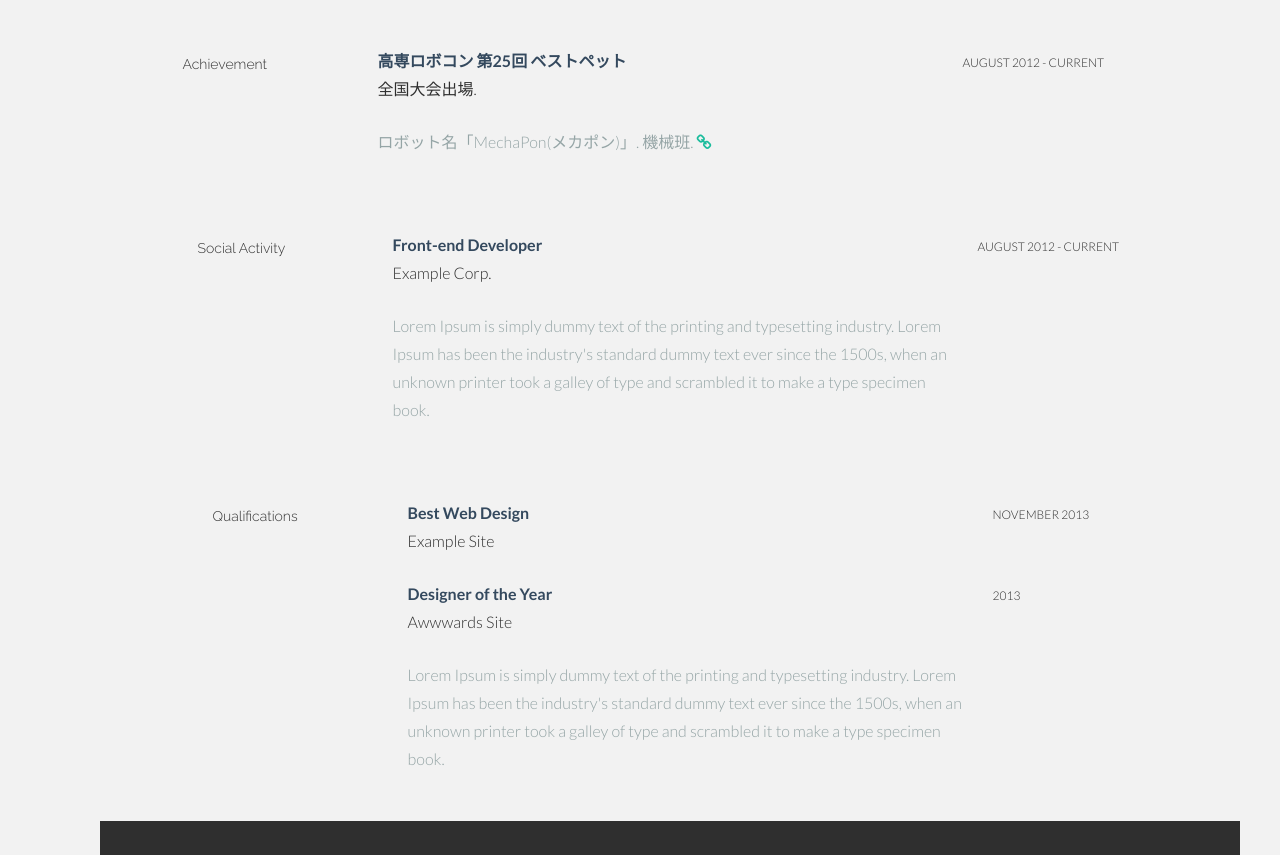
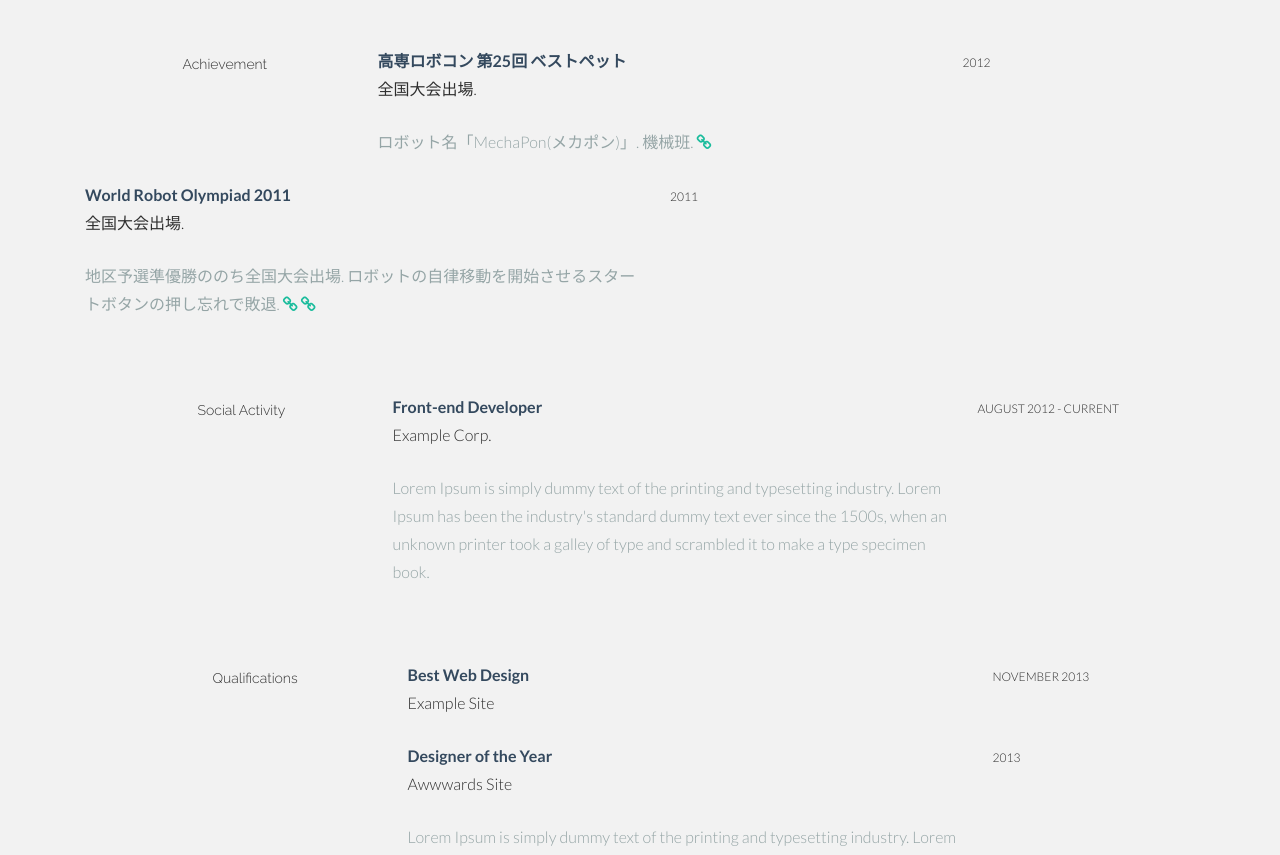
Before and after one commit to MikamiTetsuro365/MikamiTetsuro365.githib.io, a plain HTML site: page index.html in a window 1280 px wide. Shown: the part 2170-3025 px from the top of the page. Drawn offline with Linux system fonts and the light colour scheme.

Commit message:
first commit

```diff
--- a/index.html
+++ b/index.html
@@ -238,7 +238,20 @@
       </div>
       <div class="col-lg-3">
         <p>
-          <sm>AUGUST 2012 - CURRENT</sm>
+          <sm>2012</sm>
+        </p>
+      </div>
+      <div class="col-lg-6">
+        <p>
+          <t>World Robot Olympiad 2011</t><br/> 全国大会出場. <br/>
+        </p>
+        <p>
+          <more>地区予選準優勝ののち全国大会出場.&nbsp;ロボットの自律移動を開始させるスタートボタンの押し忘れで敗退. <a href = "https://www.nara-k.ac.jp/life/images/110_07.pdf"><i class="fa fa-link"></i></a>&nbsp;<a href = "https://nararobocon.sakura.ne.jp/kosen_wp/world-robot-olympiad/"><i class="fa fa-link"></i></a></more>
+        </p>
+      </div>
+      <div class="col-lg-3">
+        <p>
+          <sm>2011</sm>
         </p>
       </div>
     <br>
```
